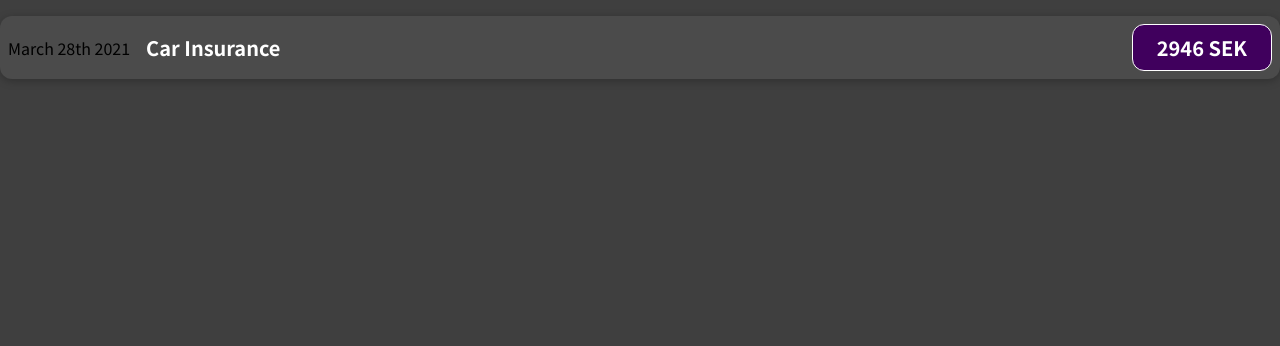
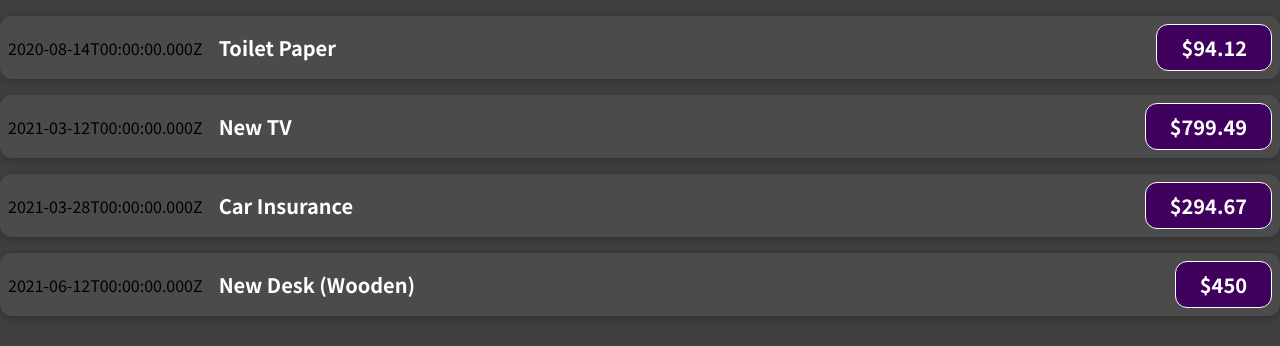
Before and after one commit to johnnysee/expenses-tracker-react, a React (Create React App) app: page / in a window 1280 px wide. Shown: the top 346 px of the page. Built offline with nearby package versions, Linux system fonts and the light colour scheme.

Commit message:
Passing some dummy data with props

```diff
--- a/src/App.jsx
+++ b/src/App.jsx
@@ -2,9 +2,50 @@
 import ExpenseItem from "./components/ExpenseItem";
 
 const App = () => {
+  const expenses = [
+    {
+      id: "e1",
+      title: "Toilet Paper",
+      amount: 94.12,
+      date: new Date(2020, 7, 14),
+    },
+    { id: "e2", title: "New TV", amount: 799.49, date: new Date(2021, 2, 12) },
+    {
+      id: "e3",
+      title: "Car Insurance",
+      amount: 294.67,
+      date: new Date(2021, 2, 28),
+    },
+    {
+      id: "e4",
+      title: "New Desk (Wooden)",
+      amount: 450,
+      date: new Date(2021, 5, 12),
+    },
+  ];
+
   return (
     <div>
-      <ExpenseItem />
+      <ExpenseItem
+        title={expenses[0].title}
+        amount={expenses[0].amount}
+        date={expenses[0].date}
+      />
+      <ExpenseItem
+        title={expenses[1].title}
+        amount={expenses[1].amount}
+        date={expenses[1].date}
+      />
+      <ExpenseItem
+        title={expenses[2].title}
+        amount={expenses[2].amount}
+        date={expenses[2].date}
+      />
+      <ExpenseItem
+        title={expenses[3].title}
+        amount={expenses[3].amount}
+        date={expenses[3].date}
+      />
     </div>
   );
 };
--- a/src/components/ExpenseItem.jsx
+++ b/src/components/ExpenseItem.jsx
@@ -1,13 +1,13 @@
 import React from "react";
 import "./ExpenseItem.css";
 
-const ExpenseItem = () => {
+const ExpenseItem = (props) => {
   return (
     <div className="expense-item">
-      <div>March 28th 2021</div>
+      <div>{props.date.toISOString()}</div>
       <div className="expense-item__description">
-        <h2>Car Insurance</h2>
-        <div className="expense-item__price">2946 SEK</div>
+        <h2>{props.title}</h2>
+        <div className="expense-item__price">${props.amount}</div>
       </div>
     </div>
   );
```
Also changed, not shown: 1 other file (tests, documents, lock files or other folders).
